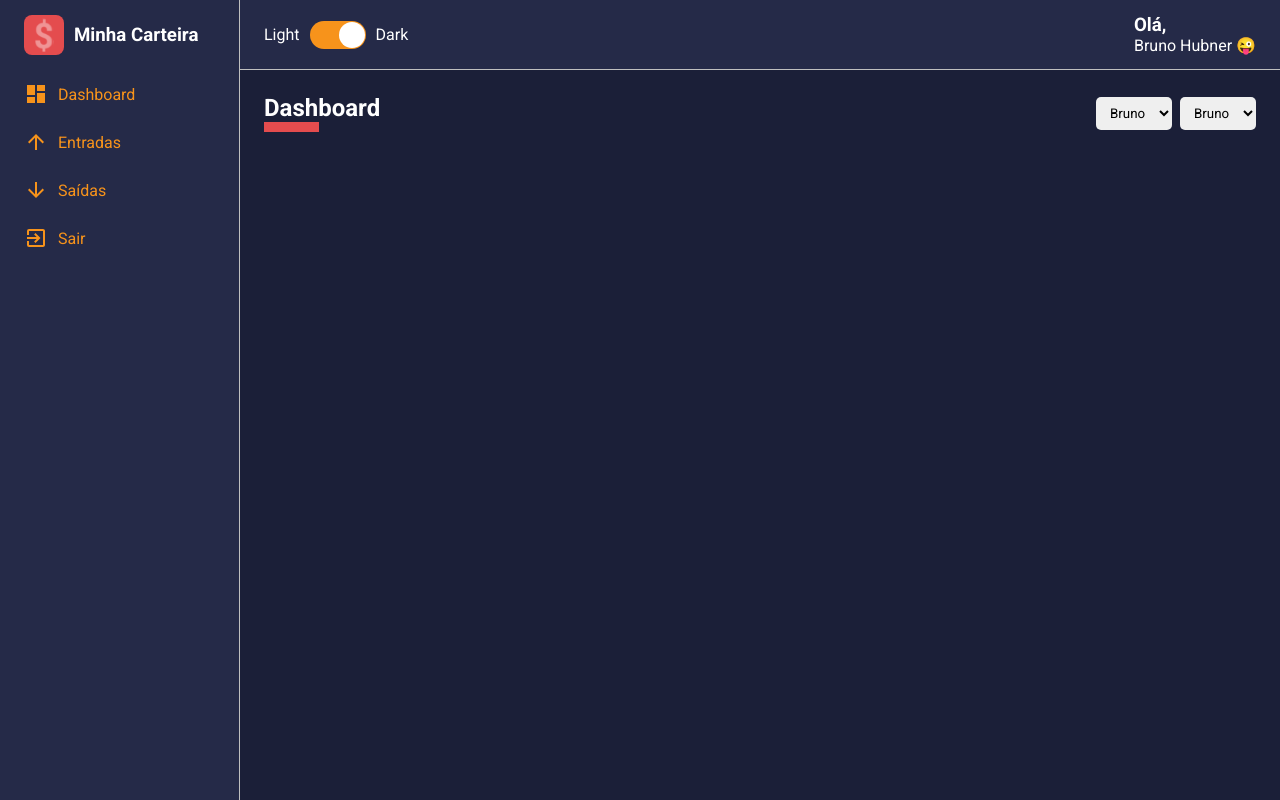
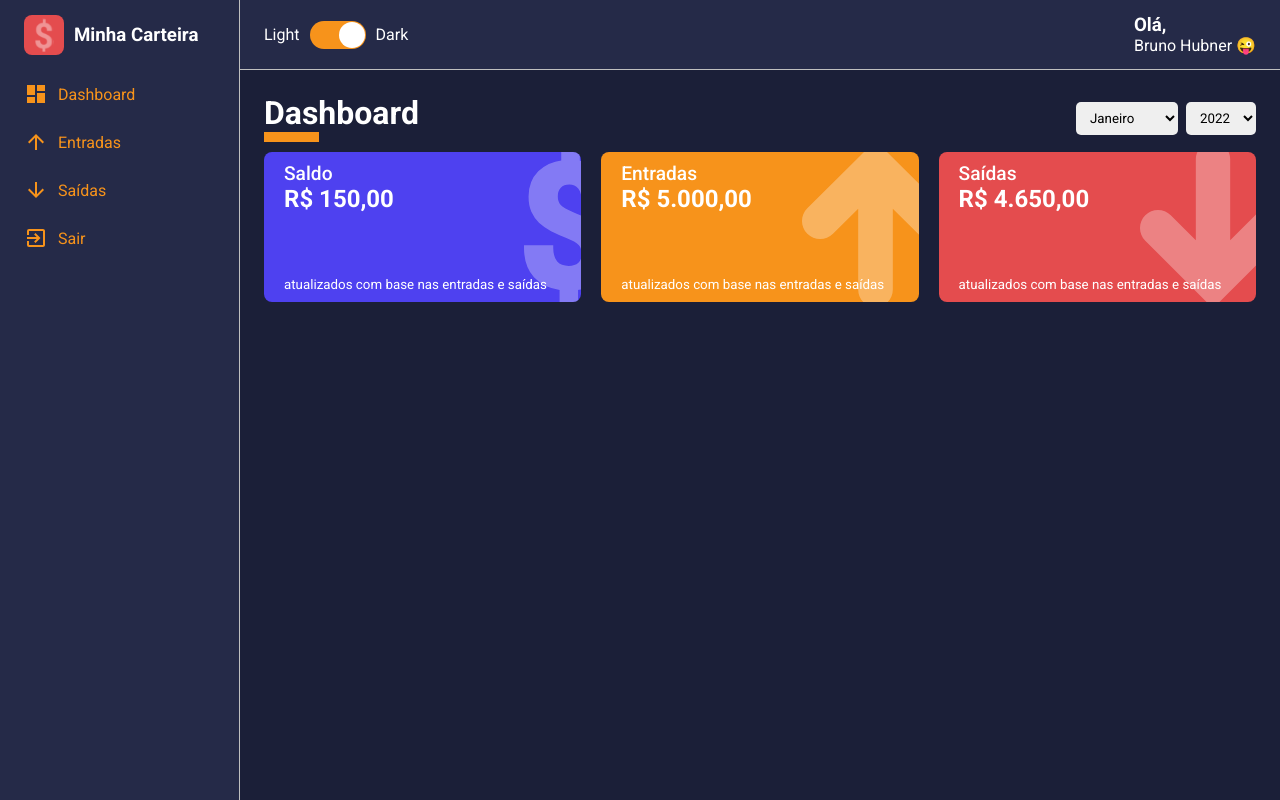
Before and after one commit to brunohubner/minha-carteira, a React (Create React App) app: page /dashboard in a window 1280 px wide. Built offline with nearby package versions, Linux system fonts and the light colour scheme.

Commit message:
feat: create wallet box

```diff
--- /dev/null
+++ b/src/components/WalletBox/index.tsx
@@ -0,0 +1,50 @@
+import dolar from "../../assets/dolar.svg"
+import arrowDown from "../../assets/arrow-down.svg"
+import arrowUp from "../../assets/arrow-up.svg"
+import { Container } from "./styles"
+import CountUp from "react-countup"
+
+interface IProps {
+    title: string
+    amount: number
+    footerLabel: string
+    color: string
+    icon: "dolar" | "arrowUp" | "arrowDown"
+}
+
+export default function WalletBox({
+    amount,
+    color,
+    footerLabel,
+    icon,
+    title
+}: IProps) {
+    function iconSelected() {
+        switch (icon) {
+            case "dolar":
+                return dolar
+            case "arrowUp":
+                return arrowUp
+            case "arrowDown":
+                return arrowDown
+        }
+    }
+
+    return (
+        <Container color={color}>
+            <span>{title}</span>
+            <h1>
+                <CountUp
+                    end={amount}
+                    prefix="R$ "
+                    separator="."
+                    decimal=","
+                    decimals={2}
+                    duration={2}
+                ></CountUp>
+            </h1>
+            <small>{footerLabel}</small>
+            <img src={iconSelected()} alt={title} />
+        </Container>
+    )
+}
--- /dev/null
+++ b/src/components/WalletBox/styles.ts
@@ -0,0 +1,34 @@
+import styled from "styled-components"
+
+interface IContainerProps {
+    color: string
+}
+
+export const Container = styled.section<IContainerProps>`
+    background-color: ${props => props.color};
+    width: 32%;
+    height: 150px;
+    margin: 10px 0;
+    border-radius: 8px;
+    padding: 10px 20px;
+    position: relative;
+    overflow: hidden;
+
+    > img {
+        position: absolute;
+        height: 110%;
+        top: -10px;
+        right: -30px;
+        opacity: 0.3;
+    }
+
+    > span {
+        font-size: 1.2rem;
+        font-weight: 500;
+    }
+
+    > small {
+        position: absolute;
+        bottom: 10px;
+    }
+`
--- a/src/pages/Dashboard/index.tsx
+++ b/src/pages/Dashboard/index.tsx
@@ -1,27 +1,75 @@
+import { useMemo, useState } from "react"
 import ContentHeader from "../../components/ContentHeader"
 import SelectInput from "../../components/SelectInput"
-import { Container } from "./styles"
+import WalletBox from "../../components/WalletBox"
+import expenses from "../../repositories/expenses"
+import gains from "../../repositories/gains"
+import { IResponseData } from "../../repositories/IResponseData"
+import { months } from "../../repositories/months"
+import { Container, Content } from "./styles"
 
 export default function Dashboard() {
-    const options = [
-        { label: "Bruno", value: 1 },
-        { label: "Ana", value: 2 },
-        { label: "Bia", value: 2 }
-    ]
+    const [monthSelected, setMonthSelected] = useState(
+        new Date().getMonth() + 1
+    )
+    const [yearSelected, setYearSelected] = useState(new Date().getFullYear())
+
+    const years = useMemo(() => {
+        let uniqueYears: number[] = []
+        const responseData: IResponseData[] = [...gains, ...expenses]
+
+        responseData.forEach(item => {
+            const date = new Date(item.date)
+            const year = date.getFullYear()
+
+            if (!uniqueYears.includes(year)) {
+                uniqueYears.push(year)
+            }
+        })
+
+        return uniqueYears.map(year => ({
+            value: year,
+            label: String(year)
+        }))
+    }, [])
+
     return (
         <Container>
-            <ContentHeader title="Dashboard" lineColor="#E44C4E">
+            <ContentHeader title="Dashboard" lineColor="#F7931B">
                 <SelectInput
-                    defaultValue={""}
-                    onChange={() => {}}
-                    options={options}
+                    defaultValue={monthSelected}
+                    onChange={e => setMonthSelected(+e.target.value)}
+                    options={months}
                 ></SelectInput>
                 <SelectInput
-                    defaultValue={""}
-                    onChange={() => {}}
-                    options={options}
+                    defaultValue={yearSelected}
+                    onChange={e => setYearSelected(+e.target.value)}
+                    options={years}
                 ></SelectInput>
             </ContentHeader>
+            <Content>
+                <WalletBox
+                    title="Saldo"
+                    amount={150.0}
+                    color="#4E41F0"
+                    footerLabel="atualizados com base nas entradas e saídas"
+                    icon="dolar"
+                ></WalletBox>
+                <WalletBox
+                    title="Entradas"
+                    amount={5000.0}
+                    color="#F7931B"
+                    footerLabel="atualizados com base nas entradas e saídas"
+                    icon="arrowUp"
+                ></WalletBox>
+                <WalletBox
+                    title="Saídas"
+                    amount={4650.0}
+                    color="#E44C4E"
+                    footerLabel="atualizados com base nas entradas e saídas"
+                    icon="arrowDown"
+                ></WalletBox>
+            </Content>
         </Container>
     )
 }
--- a/src/pages/Dashboard/styles.ts
+++ b/src/pages/Dashboard/styles.ts
@@ -1,3 +1,8 @@
 import styled from "styled-components"
 
-export const Container = styled.section``
+export const Container = styled.div``
+
+export const Content = styled.div`
+    display: flex;
+    justify-content: space-between;
+`
--- /dev/null
+++ b/src/repositories/IResponseData.ts
@@ -0,0 +1,7 @@
+export interface IResponseData {
+    description: string
+    amount: number
+    type: string
+    frequency: string
+    date: string
+}
--- a/src/repositories/expenses.ts
+++ b/src/repositories/expenses.ts
@@ -1,4 +1,6 @@
-const expenses = [
+import { IResponseData } from "./IResponseData"
+
+const expenses: IResponseData[] = [
     {
         description: "Energia elétrica",
         amount: 150.55,
--- a/src/repositories/gains.ts
+++ b/src/repositories/gains.ts
@@ -1,4 +1,6 @@
-const gains = [
+import { IResponseData } from "./IResponseData"
+
+const gains: IResponseData[] = [
     {
         description: "Salário",
         amount: 1300.52,
```
Also changed, not shown: src/pages/List/index.tsx (+1 -8 lines), 2 other files (tests, documents, lock files or other folders).
